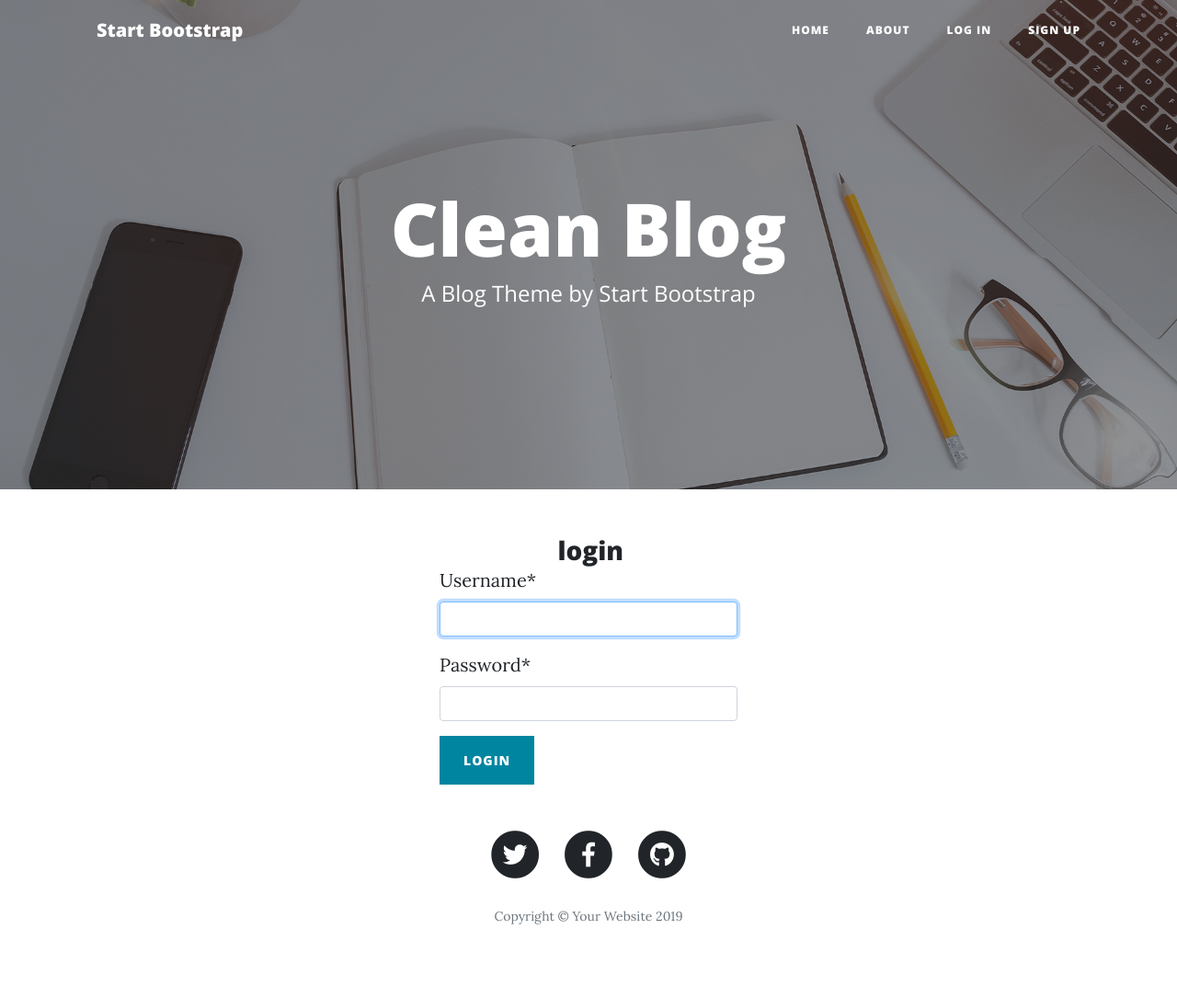
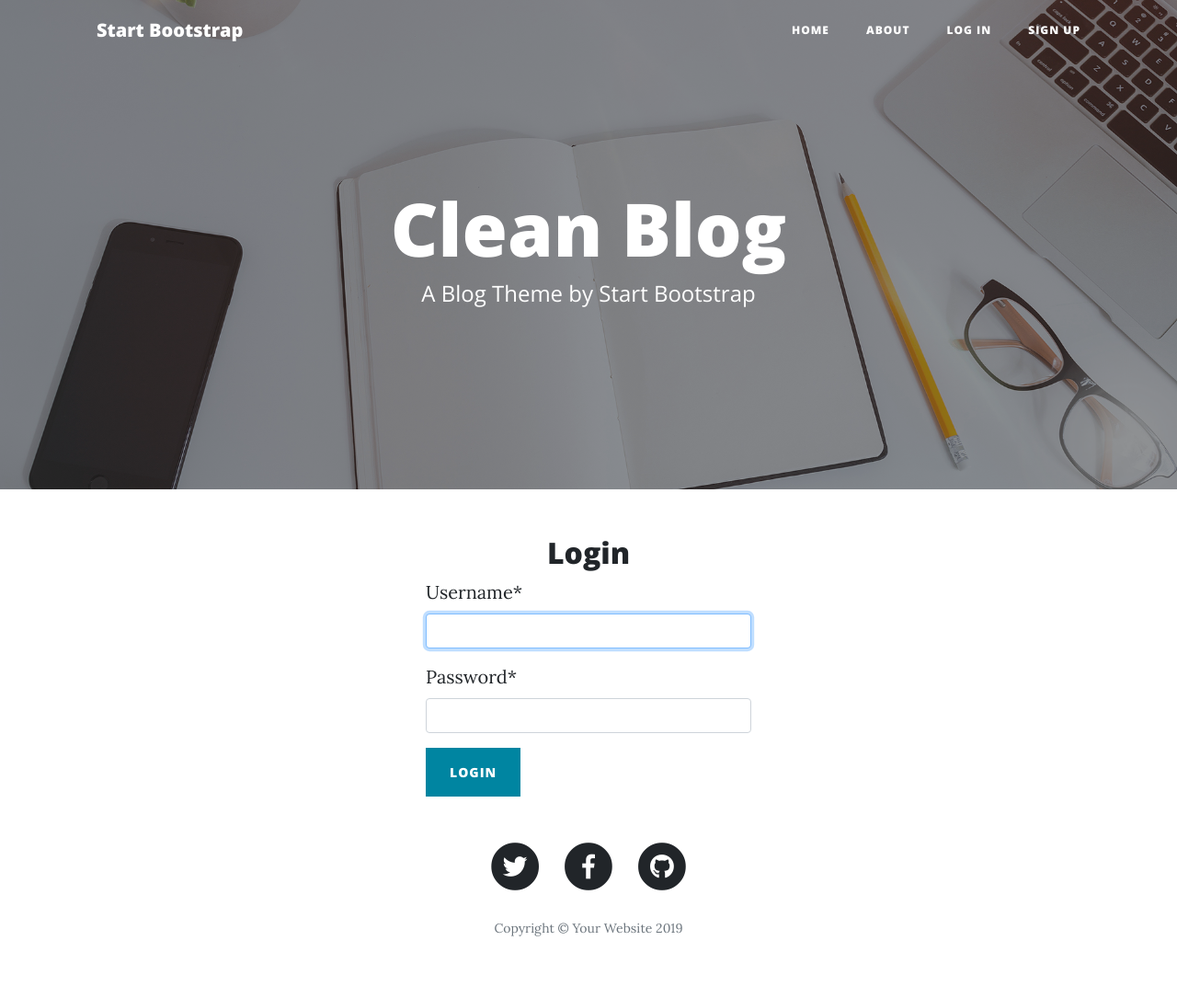
Before and after one commit to Msalah593/DjangoBlog, a Django app: page /users/login/ in a window 1280 px wide. Shown: the whole page at 92% size. Before the commit the page ends 1005 px from the top, so only its background shows below. Run offline with Django 3.2, Linux system fonts and the light colour scheme; some libraries are stand-ins or nearby versions.

Commit message:
fixing login and signup templates

```diff
--- a/users/templates/registration/login.html
+++ b/users/templates/registration/login.html
@@ -12,12 +12,14 @@
 {% endblock %}
 {% block content %}
 <div class="container center_div" >
-<form method="post" class="col-sm-12" >
-    <h3 class="container center_div"> login </h3>
-  {% csrf_token %}
-  {{ form|crispy }}
-  <button type="submit" class="btn btn-primary btn-xs" id=login>Login</button>
-</form>
+  <h2 class="text-center">Login</h2>
+  <div class=col-sm-14>
+  <form method="post">
+
+    {{ form|crispy }}{% csrf_token %}
+    <button type="submit" class="btn btn-primary btn-xs" id="login">Login</button>
+  </form>
+</div>
 </div>
 
 <script>
--- a/users/templates/users/signup.html
+++ b/users/templates/users/signup.html
@@ -7,7 +7,7 @@
     .center_div{
         margin: 0 auto;
         width:60% ;
-        height:30%;
+        height:100%;
     }
 </style>
 {% endblock %}
```
Also changed, not shown: users/migrations/0003_auto_20190312_1800.py (added).
